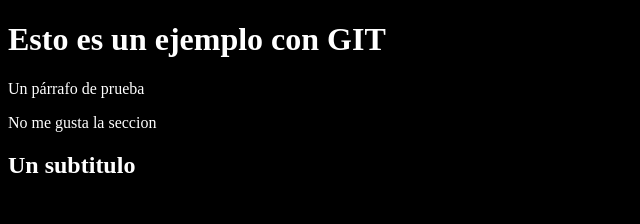
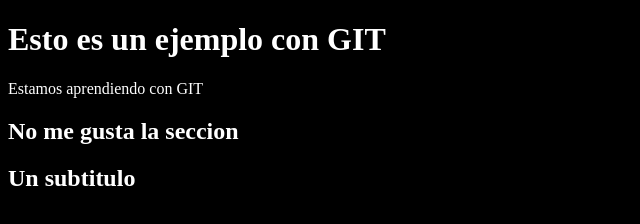
Before and after one commit to Valuchi81/Clase12_242463, a plain HTML site: page index.html in a window 1280 px wide. Shown: the whole page, without its empty margins (0-640 px from the left). Drawn offline with Linux system fonts and the light colour scheme; files that its build step writes are made by us from their sources.

Commit message:
Se describe mejor el parrafo

```diff
--- a/index.html
+++ b/index.html
@@ -8,9 +8,9 @@
 </head>
 <body>
     <h1>Esto es un ejemplo con GIT</h1>
-    <p>Un párrafo de prueba</p>
+    <p>Estamos aprendiendo con GIT</p>
     <section>
-       No me gusta la seccion
+       <h2>No me gusta la seccion</h2>
     </section>
 
     <section>
```
